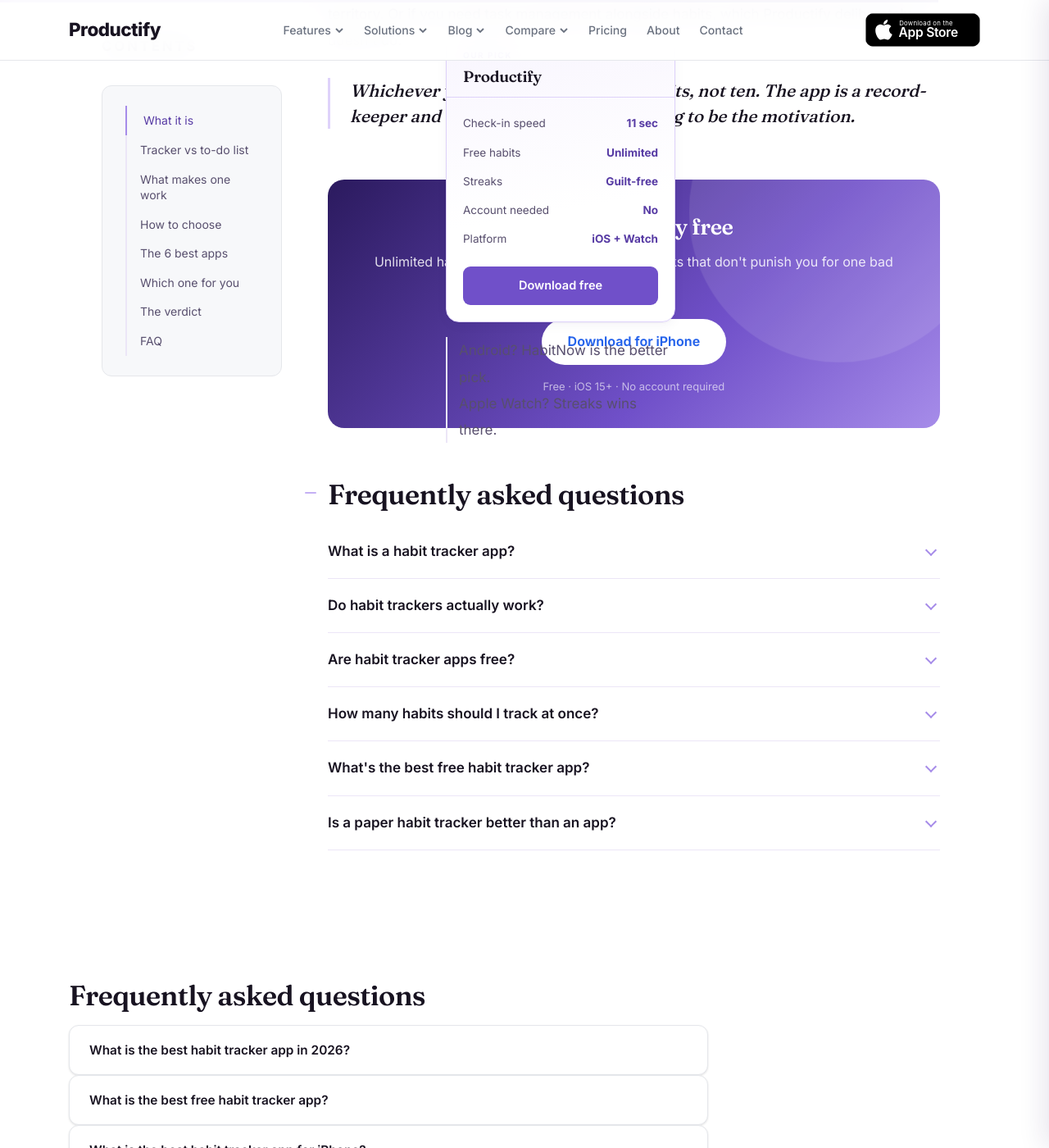
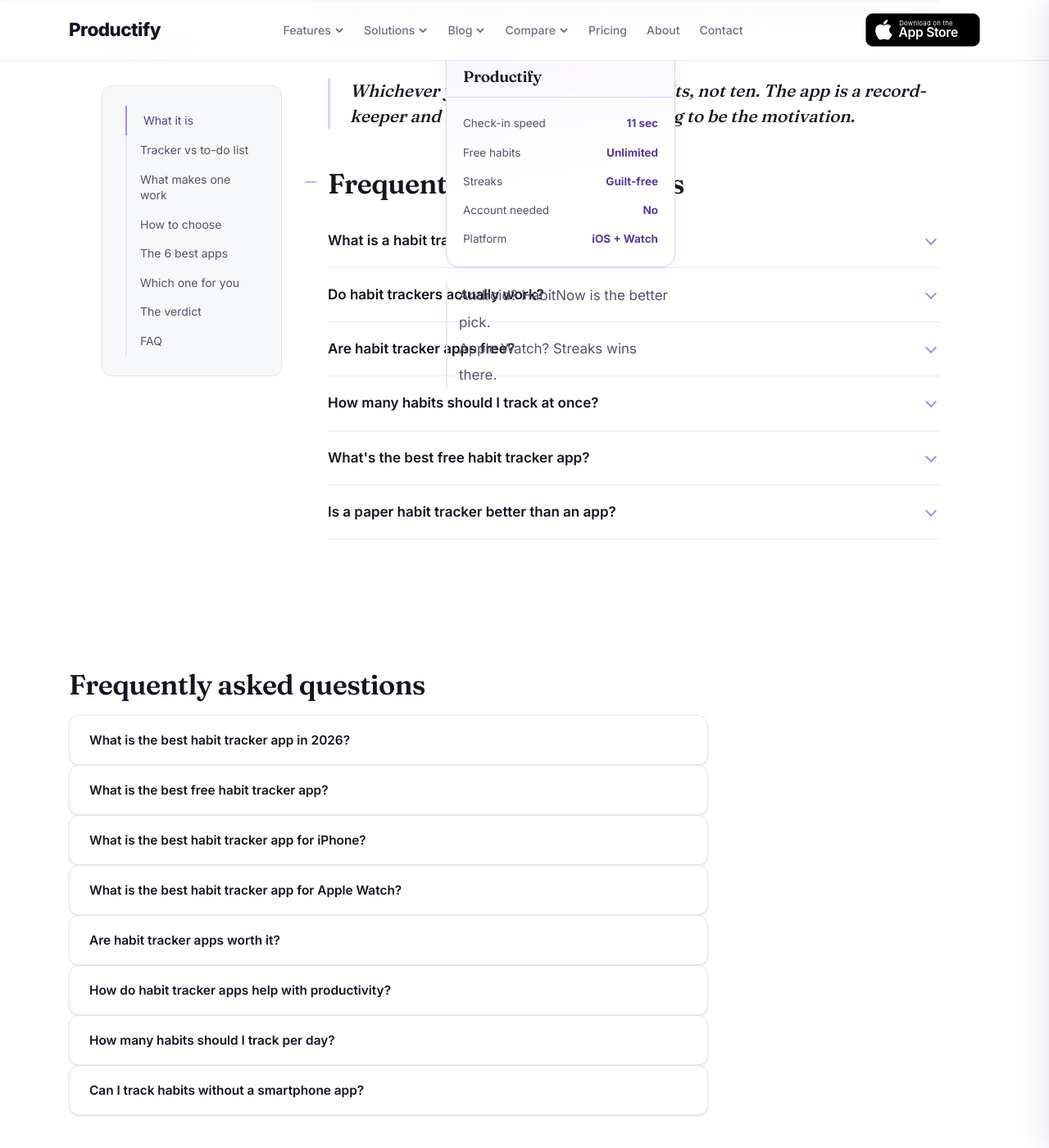
Before and after one commit to surengab/productifyapp.github.io, a Jekyll site: the page built from _blog/best-habit-tracker-apps-2026.html, in a window 1280 px wide and 1400 px high, scrolled down 17079 px. Shown: the whole window at 82% size. Built offline with Jekyll 4.4.1, drawn with Linux system fonts in a browser that asks for light colours.

Commit message:
Update _blog/best-habit-tracker-apps-2026.html (via Pages CMS)

```diff
--- a/_blog/best-habit-tracker-apps-2026.html
+++ b/_blog/best-habit-tracker-apps-2026.html
@@ -354,11 +354,6 @@
 .rcard li{display:flex;justify-content:space-between;gap:10px;font-size:13.5px;
   color:var(--ink-2);padding:6px 0}
 .rcard li b{color:var(--lav-700);white-space:nowrap}
-.rcard .rf{padding:0 20px 20px}
-.rcard .rb{display:block;text-align:center;background:var(--lav-600);color:#fff;
-  text-decoration:none;padding:11px 16px;border-radius:9px;font-size:14.5px;font-weight:600;
-  transition:transform .3s var(--ease),box-shadow .3s var(--ease),background .3s}
-.rcard .rb:hover{background:var(--lav-700);transform:translateY(-2px);box-shadow:var(--sh-md)}
 .rnote{font-size:12.5px;color:var(--ink-3);line-height:1.55;margin-top:18px;
   padding-left:14px;border-left:2px solid var(--line)}
 
@@ -550,20 +545,6 @@
 .pk div:hover{background:var(--lav-50);padding-left:28px}
 .pk div:last-child{border-bottom:0}
 .pk b{color:var(--lav-700);white-space:nowrap;font-size:15px}
-
-/* ============ CTA ============ */
-.cta{position:relative;overflow:hidden;border-radius:20px;padding:40px 34px;margin:62px 0;
-  text-align:center;color:#fff;background:linear-gradient(135deg,var(--lav-900),var(--lav-600) 62%,var(--lav-400))}
-.cta::before{content:"";position:absolute;width:340px;height:340px;border-radius:50%;
-  background:rgba(255,255,255,.10);top:-160px;right:-80px;animation:float1 20s ease-in-out infinite}
-.cta > *{position:relative}
-.cta h3{margin:0 0 10px;font-size:27px;color:#fff}
-.cta p{color:rgba(255,255,255,.85);margin:0 0 24px;font-size:16px}
-.btn{display:inline-block;background:#fff;color:var(--lav-700);text-decoration:none;
-  padding:14px 32px;border-radius:99px;font-weight:650;font-size:16px;
-  transition:transform .3s var(--ease),box-shadow .3s var(--ease)}
-.btn:hover{transform:translateY(-2px) scale(1.02);box-shadow:0 10px 26px rgba(0,0,0,.2)}
-.cta small{display:block;margin-top:15px;color:rgba(255,255,255,.62);font-size:13px}
 
 /* ============ FAQ ============ */
 details{border-bottom:1px solid var(--line)}
@@ -1042,13 +1023,6 @@
 
 <div class="quote rv">Whichever you pick, start with two habits, not ten. The app is a record-keeper and a mirror — it was never going to be the motivation.</div>
 
-<div class="cta rv">
-  <h3>Try Productify free</h3>
-  <p>Unlimited habits, per-habit reminders, and streaks that don't punish you for one bad week.</p>
-  <a class="btn" href="#">Download for iPhone</a>
-  <small>Free · iOS 15+ · No account required</small>
-</div>
-
 <h2 id="faq" class="rv">Frequently asked questions</h2>
 
 <div class="rv">
@@ -1087,7 +1061,6 @@
         <li><span>Account needed</span><b>No</b></li>
         <li><span>Platform</span><b>iOS + Watch</b></li>
       </ul>
-      <div class="rf"><a class="rb" href="#">Download free</a></div>
     </div>
     <p class="rnote">Android? HabitNow is the better pick.<br>Apple Watch? Streaks wins there.</p>
   </div>
```
